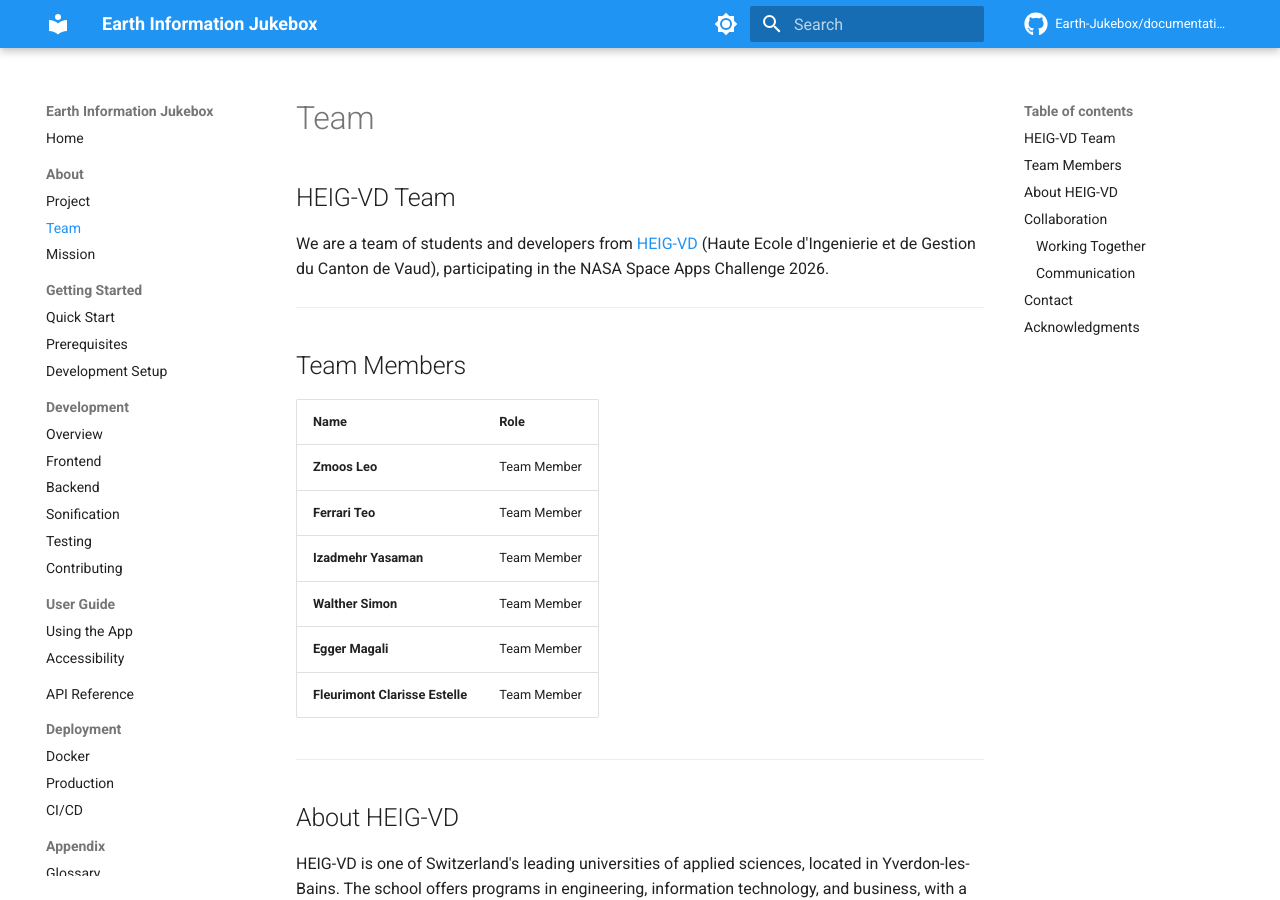
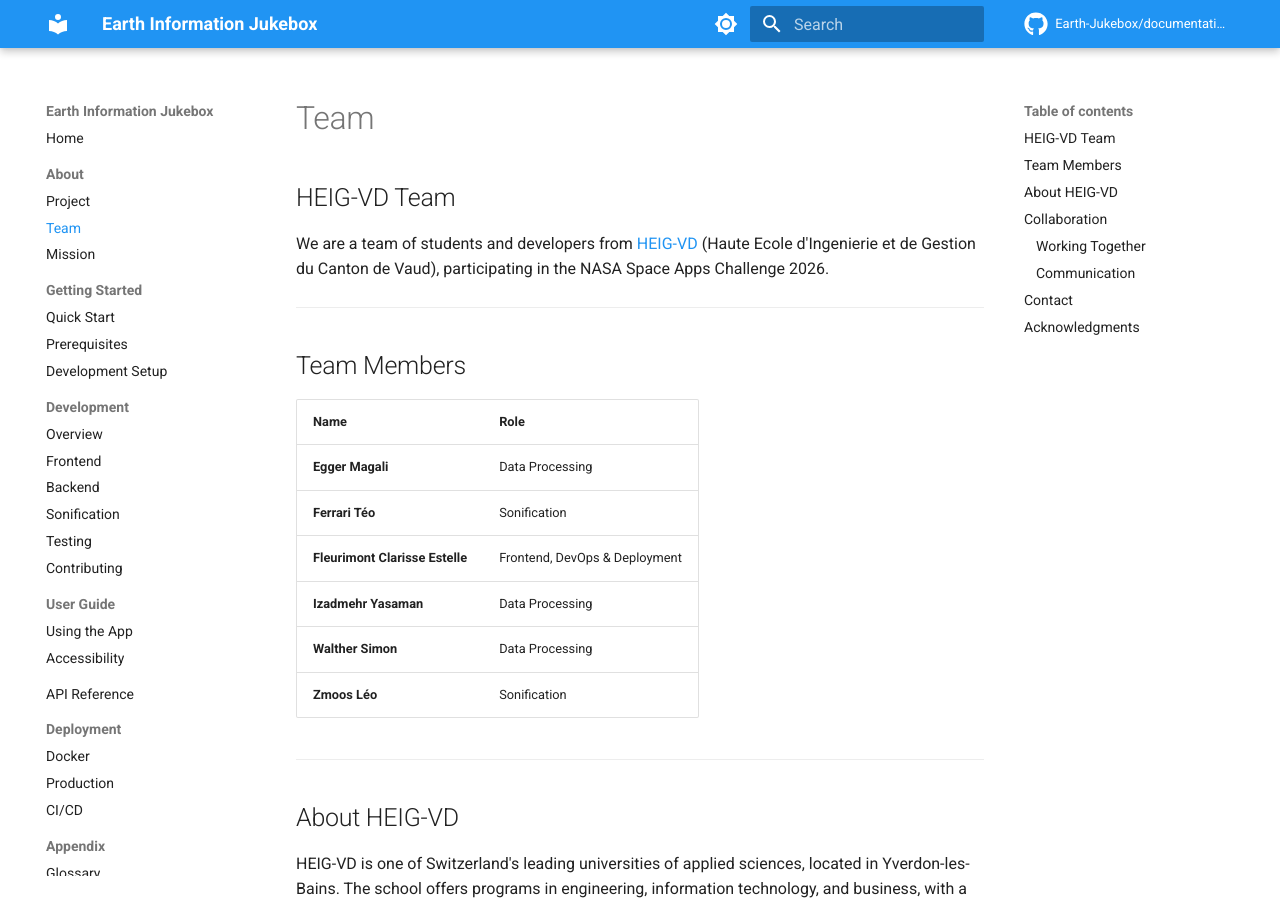
Before and after one commit to The-Earth-Information-Jukebox-HEIG-VD/documentation, an MkDocs documentation site: the page built from docs/about/team.md, in a window 1280 px wide and 900 px high. Built offline with MkDocs 1.6.1 and Material for MkDocs 9.7.7, drawn with Linux system fonts in a browser that asks for light colours; comment, search, counter and statistics services are not loaded.

Commit message:
docs: update team page with roles and alphabetical ordering
- Reordered team members alphabetically by last name
- Added specific roles: Sonification, Data Processing, Frontend/DevOps

Co-Authored-By: Claude Opus 4.5 <noreply@anthropic.com>

```diff
--- a/docs/about/team.md
+++ b/docs/about/team.md
@@ -10,12 +10,12 @@ We are a team of students and developers from [HEIG-VD](https://heig-vd.ch/) (Ha
 
 | Name | Role |
 |------|------|
-| **Zmoos Leo** | Team Member |
-| **Ferrari Teo** | Team Member |
-| **Izadmehr Yasaman** | Team Member |
-| **Walther Simon** | Team Member |
-| **Egger Magali** | Team Member |
-| **Fleurimont Clarisse Estelle** | Team Member |
+| **Egger Magali** | Data Processing |
+| **Ferrari Téo** | Sonification |
+| **Fleurimont Clarisse Estelle** | Frontend, DevOps & Deployment |
+| **Izadmehr Yasaman** | Data Processing |
+| **Walther Simon** | Data Processing |
+| **Zmoos Léo** | Sonification |
 
 ---
 
```
